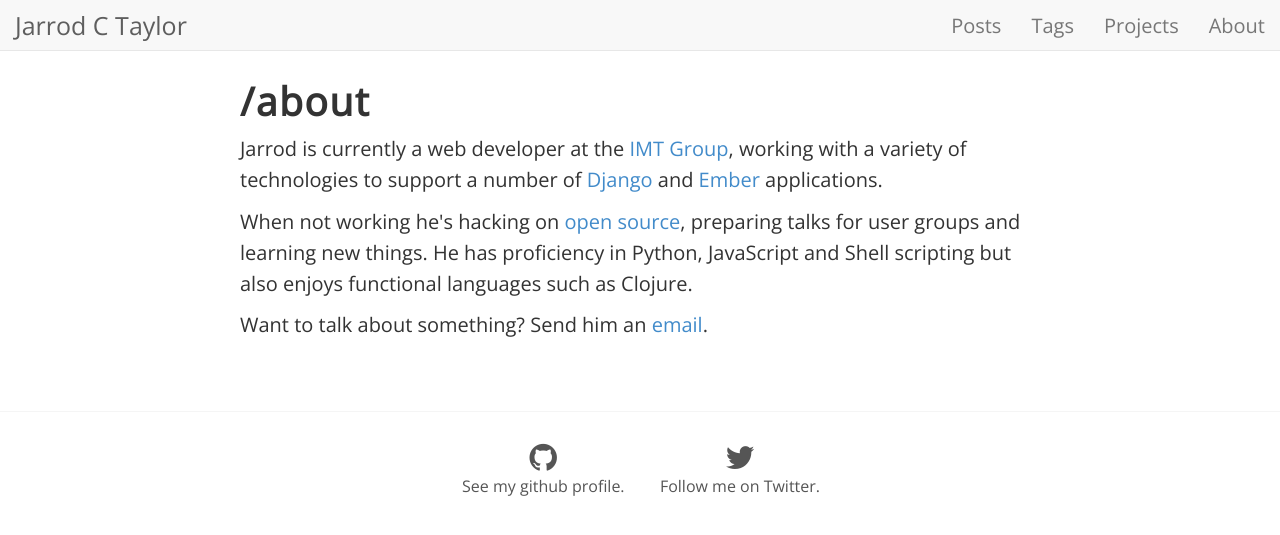
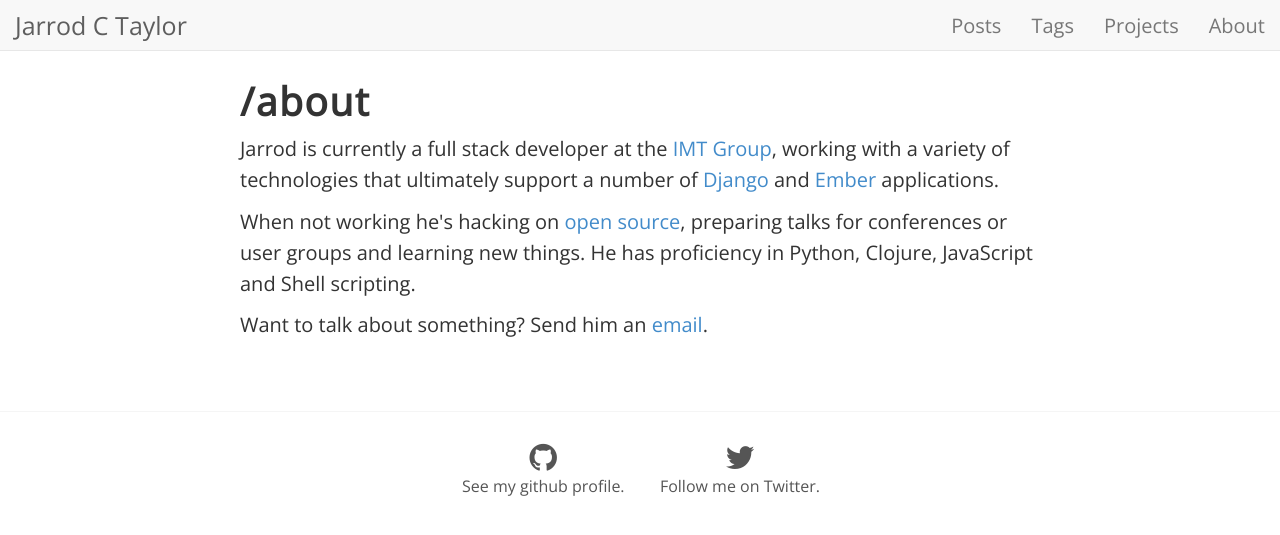
Before and after one commit to JarrodCTaylor/JarrodCTaylor.github.io, a Jekyll site: the page built from about/index.html, in a window 1280 px wide. Shown: the top 535 px of the page. Built offline with Jekyll 4.4.1, drawn with Linux system fonts in a browser that asks for light colours; nearby versions of some CDN libraries; Markdown is read by kramdown in place of the engine named in the settings.

Commit message:
Doc: Update about page and projects page

```diff
--- a/about/index.html
+++ b/about/index.html
@@ -7,18 +7,18 @@ title: "About Jarrod Taylor"
 <article>
   <h1>/about</h1>
   <p>
-    Jarrod is currently a web developer at the <a href="http://www.imtapps.com/">IMT Group</a>,
-    working with a variety of technologies to support a number of <a href="https://www.djangoproject.com/">Django</a> and
+    Jarrod is currently a full stack developer at the <a href="http://www.imtapps.com/">IMT Group</a>,
+    working with a variety of technologies that ultimately support a number of <a href="https://www.djangoproject.com/">Django</a> and
     <a href="http://emberjs.com/">Ember</a> applications.
   </p>
   <p>
     When not working he's hacking on <a href="https://github.com/JarrodCTaylor">open source</a>,
-    preparing talks for user groups and learning new things. He has proficiency in Python, JavaScript and Shell scripting
-    but also enjoys functional languages such as Clojure.
+    preparing talks for conferences or user groups and learning new things. He
+    has proficiency in Python, Clojure, JavaScript and Shell scripting.
   </p>
   <p>
     Want to talk about something? Send him an
-    <a href="mailto:jarrod.c.taylor@gmail.com">email</a>.
+    <a href="mailto:jarrod@jarrodctaylor.com">email</a>.
   </p>
 </article>
 
--- a/projects/index.html
+++ b/projects/index.html
@@ -6,9 +6,9 @@ title: "Projects"
 <div class="container">
   <section class="content">
     <h1>/projects</h1>
-    <p>Programming is my job, my hobby, and my passion. Here are few side projects that may be of interest.</p>
+    <p>Development is my job, hobby, and passion. A few projects that may be of interest.</p>
     <ul class="listing">
-      <li><a href="https://github.com/JarrodCTaylor/ember-prologue">ember-prologue - Bootstrap a cutting edge Ember application backed by Django</a></li>
+      <li><a href="https://github.com/JarrodCTaylor/fauxjax">fauxjax - Faux ajax requests for your javascript testing needs</a></li>
       <li><a href="https://github.com/JarrodCTaylor/steganopy">steganopy - A steganography tool written in Python</a></li>
       <li><a href="https://github.com/JarrodCTaylor/vim-python-test-runner">vim-python-test-runner - Run Django/Python tests from a vim buffer</a></li>
       <li><a href="https://github.com/JarrodCTaylor/vim-shell-executor">vim-shell-executor - Execute any code in a vim buffer in the shell</a></li>
```
